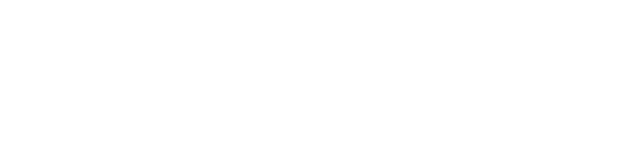
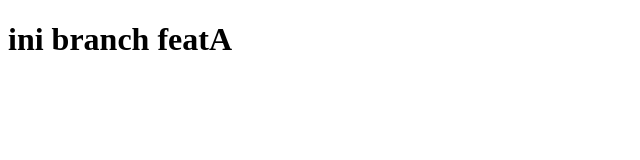
Before and after one commit to dimaspradipta19/pertemuan1_git, a plain HTML site: page index.html in a window 1280 px wide. Shown: the whole page, without its empty margins (0-640 px from the left). Drawn offline with Linux system fonts and the light colour scheme.

Commit message:
tag h1 branch featA

```diff
--- a/index.html
+++ b/index.html
@@ -7,6 +7,6 @@
     <title>Document</title>
 </head>
 <body>
-
+    <h1>ini branch featA</h1>
 </body>
 </html>
```
